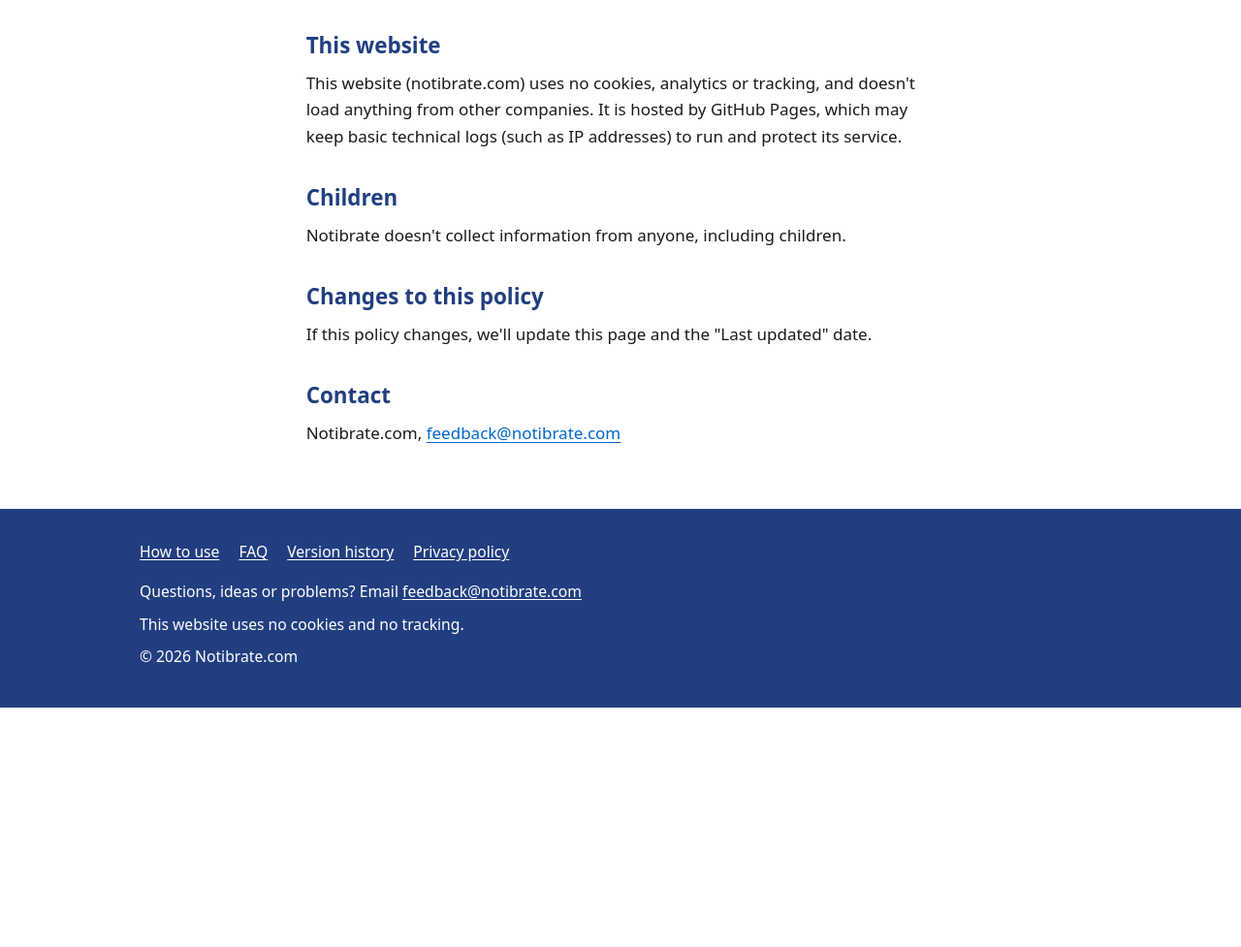
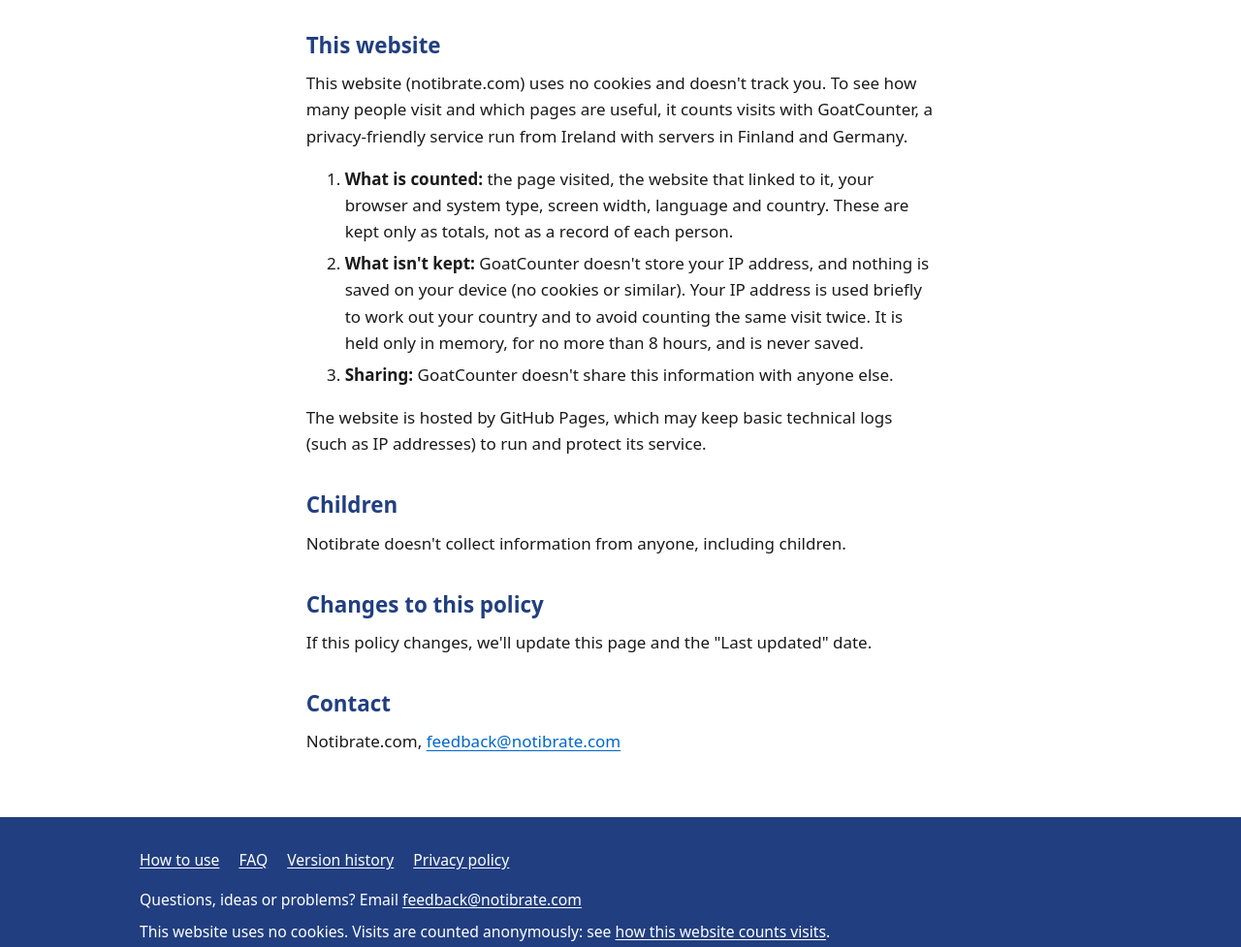
Before and after one commit to tasty-biscuit/notibrate-website, a plain HTML site: page privacy/index.html in a window 1280 px wide. Shown: the part 1454-2431 px from the top of the page at 97% size. Before the commit the page ends 2184 px from the top, so only its background shows below. Drawn offline with Linux system fonts and the light colour scheme.

Commit message:
Add cookie-free visit counting with GoatCounter
- GoatCounter count.js on every page (code: notibrate)
- Footer now says no cookies, visits counted anonymously, with a
  link to the privacy policy explanation
- Privacy policy "This website" section describes what GoatCounter
  counts, what it doesn't keep, and where it is hosted

Co-Authored-By: Claude Opus 5.5 <noreply@anthropic.com>

```diff
--- a/privacy/index.html
+++ b/privacy/index.html
@@ -11,6 +11,10 @@
   <meta name="description" content="Notibrate's privacy policy: Notibrate doesn't collect, store or share any personal information.">
   <link rel="icon" href="data:,">
   <link rel="stylesheet" href="/styles.css">
+  <!-- VISIT COUNTER (GoatCounter): counts visits anonymously, with no cookies.
+       "notibrate" is the code chosen when signing up at goatcounter.com.
+       To turn the counter off, delete this <script> line on every page. -->
+  <script data-goatcounter="https://notibrate.goatcounter.com/count" async src="https://gc.zgo.at/count.js"></script>
 </head>
 <body>
   <a class="skip-link" href="#main">Skip to main content</a>
@@ -84,10 +88,24 @@
         sending. We only use your email to reply to you and to improve Notibrate, we don't share it, and
         we delete it within 12 months.</p>
 
-      <h2>This website</h2>
-      <p>This website (notibrate.com) uses no cookies, analytics or tracking, and doesn't load anything
-        from other companies. It is hosted by GitHub Pages, which may keep basic technical logs (such as
-        IP addresses) to run and protect its service.</p>
+      <!-- If you ever turn the visit counter off, change this section back to say the website
+           uses no analytics. -->
+      <h2 id="this-website">This website</h2>
+      <p>This website (notibrate.com) uses no cookies and doesn't track you. To see how many people
+        visit and which pages are useful, it counts visits with GoatCounter, a privacy-friendly
+        service run from Ireland with servers in Finland and Germany.</p>
+      <ol>
+        <li><strong>What is counted:</strong> the page visited, the website that linked to it, your
+          browser and system type, screen width, language and country. These are kept only as
+          totals, not as a record of each person.</li>
+        <li><strong>What isn't kept:</strong> GoatCounter doesn't store your IP address, and nothing
+          is saved on your device (no cookies or similar). Your IP address is used briefly to work
+          out your country and to avoid counting the same visit twice. It is held only in memory, for
+          no more than 8 hours, and is never saved.</li>
+        <li><strong>Sharing:</strong> GoatCounter doesn't share this information with anyone else.</li>
+      </ol>
+      <p>The website is hosted by GitHub Pages, which may keep basic technical logs (such as IP
+        addresses) to run and protect its service.</p>
 
       <h2>Children</h2>
       <p>Notibrate doesn't collect information from anyone, including children.</p>
@@ -112,7 +130,7 @@
         </ul>
       </nav>
       <p>Questions, ideas or problems? Email <a href="mailto:feedback@notibrate.com">feedback@notibrate.com</a></p>
-      <p>This website uses no cookies and no tracking.</p>
+      <p>This website uses no cookies. Visits are counted anonymously: see <a href="/privacy/#this-website">how this website counts visits</a>.</p>
       <p>© 2026 Notibrate.com</p>
     </div>
   </footer>
```
Also changed, not shown: 404.html (+5 -1 lines), faq/index.html (+5 -1 lines), how-to/index.html (+5 -1 lines), index.html (+5 -1 lines), versions/index.html (+5 -1 lines).
